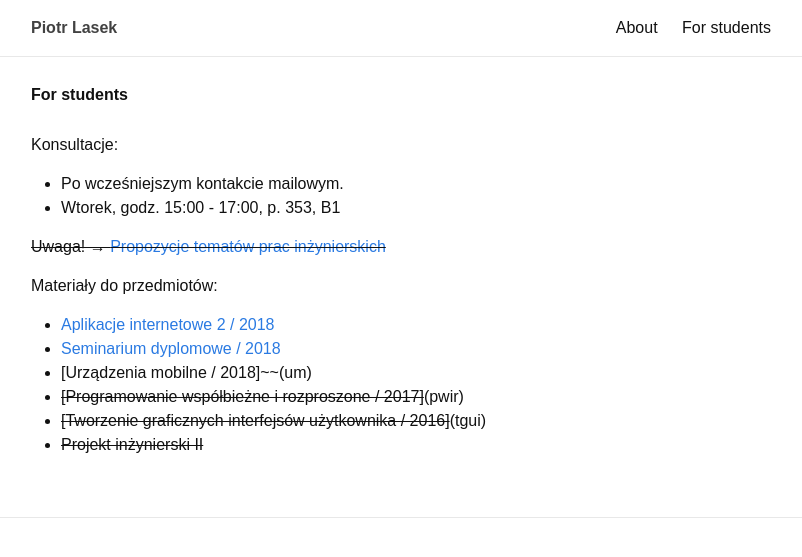
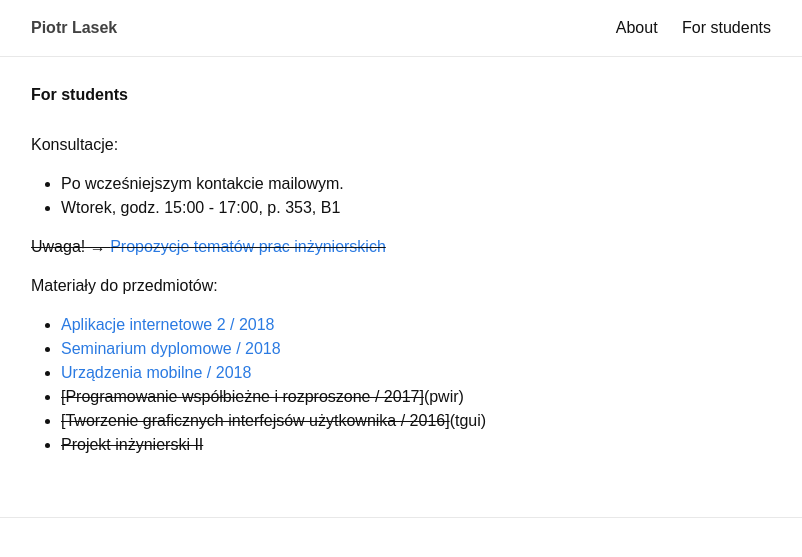
Before and after one commit to piotrlasek/piotrlasek.github.io, a Jekyll site: the page built from for-students.md, in a window 1280 px wide. Shown: the top 557 px of the page, without its empty margins (239-1041 px from the left). Built offline with Jekyll 4.4.1, drawn with Linux system fonts in a browser that asks for light colours.

Commit message:
changes for 2018/2019

```diff
--- a/for-students.md
+++ b/for-students.md
@@ -15,7 +15,7 @@ Materiały do przedmiotów:
 
 * [Aplikacje internetowe 2 / 2018](ai2)
 * [Seminarium dyplomowe / 2018](si)
-* [Urządzenia mobilne / 2018]~~(um)
+* [Urządzenia mobilne / 2018](um)
 * ~~[Programowanie współbieżne i rozproszone / 2017]~~(pwir)
 * ~~[Tworzenie graficznych interfejsów użytkownika / 2016]~~(tgui)
 * ~~Projekt inżynierski II~~
```
